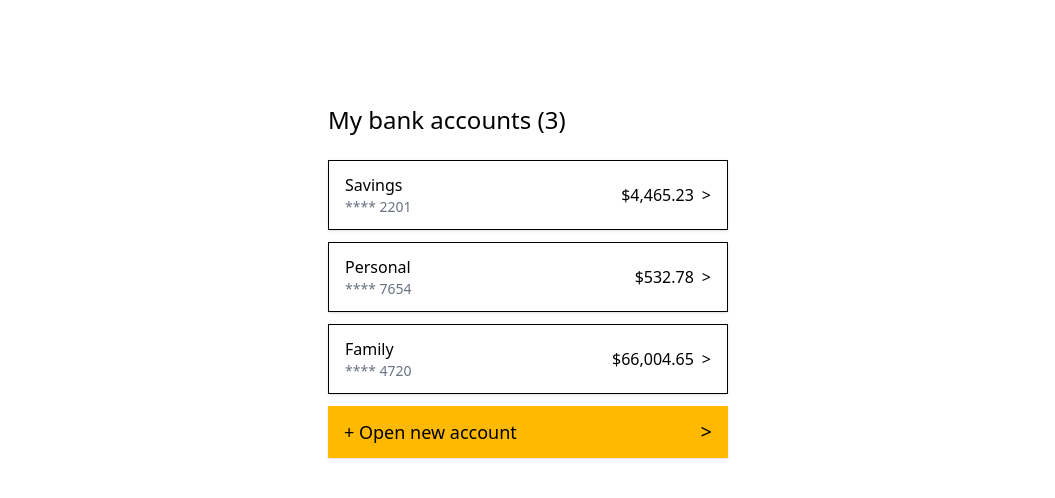
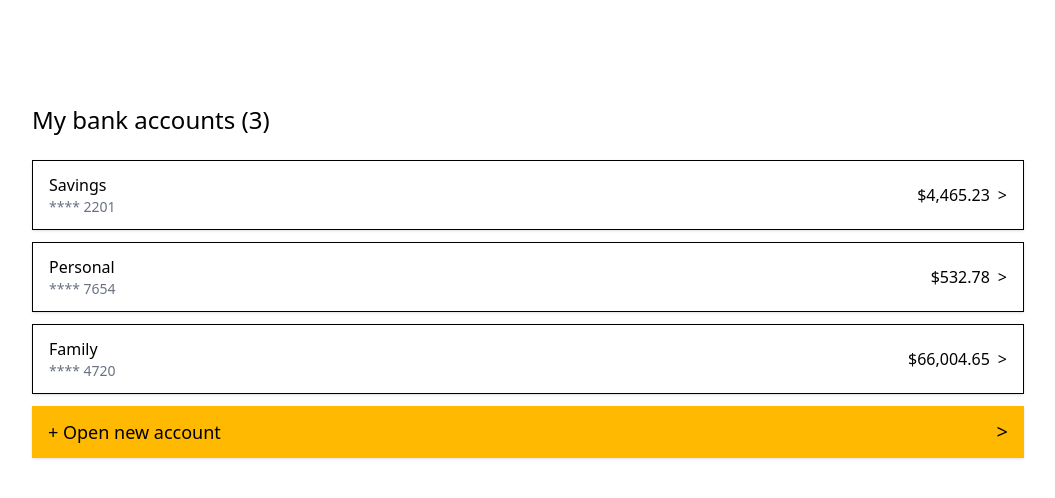
Before and after one commit to salt-community/jfs-2025-03-31-novabank-ab, a React (Vite) app in the folder frontend/: page /accounts in a window 1280 px wide. Shown: the top 498 px of the page, without its empty margins (112-1167 px from the left). Built offline with nearby package versions, Linux system fonts and the light colour scheme; no server answers.

Commit message:
Added link to the acconut items

```diff
--- a/frontend/src/components/accounts/AccountsBoard.tsx
+++ b/frontend/src/components/accounts/AccountsBoard.tsx
@@ -1,3 +1,5 @@
+import { useNavigate } from '@tanstack/react-router'
+
 const bankAccounts = [
   {
     accountName: 'Savings',
@@ -16,14 +18,21 @@ const bankAccounts = [
   },
 ]
 export default function AccountsBoard() {
+  const navigate = useNavigate()
   return (
-    <div className="max-w-md mx-auto p-6 space-y-6">
+    <div className="max-w mx-auto p-6 space-y-6">
       <h1 className="text-2xl">My bank accounts ({bankAccounts.length})</h1>
       <div className="space-y-3">
         {bankAccounts.map((account) => (
           <div
             key={account.accountNumber}
             className="flex items-center justify-between border px-4 py-3 shadow-sm hover:bg-gray-200"
+            onClick={() =>
+              navigate({
+                to: '/accounts/$id',
+                params: { id: account.accountNumber },
+              })
+            }
           >
             <div>
               <div>{account.accountName}</div>
```
